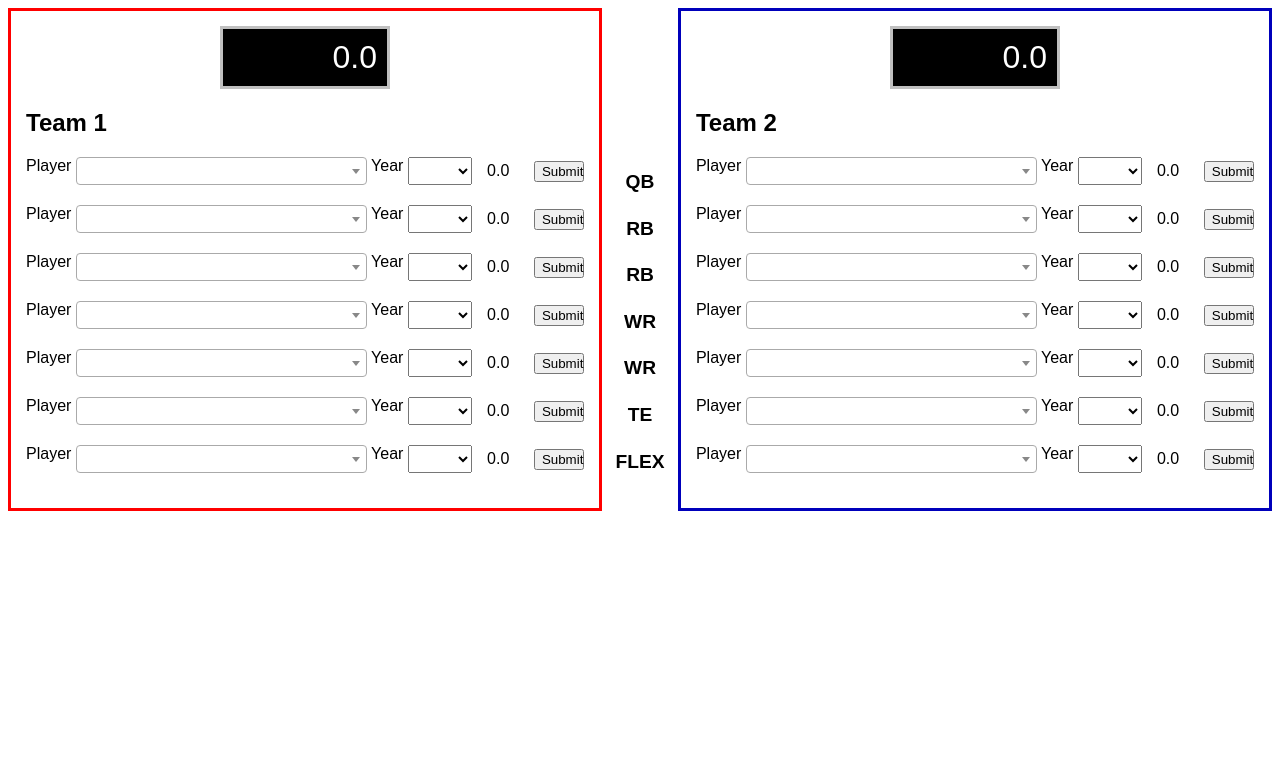
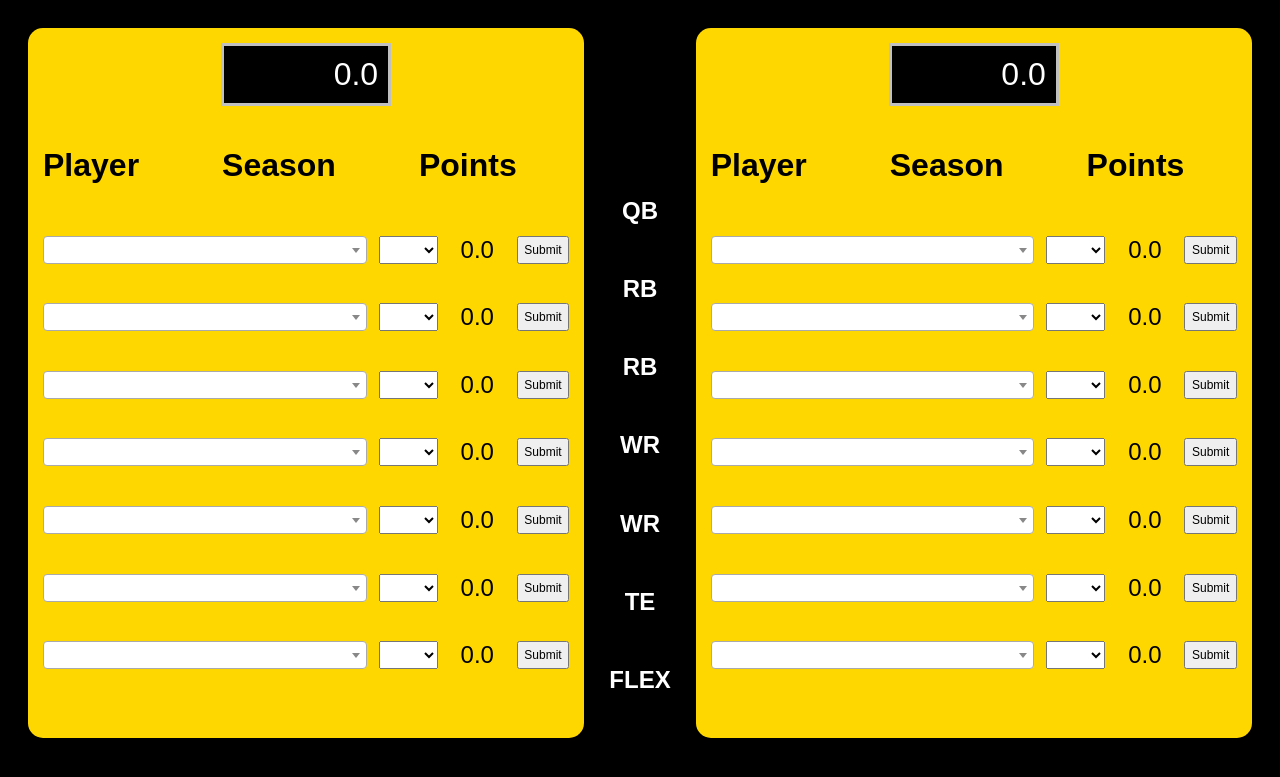
Before and after one commit to ronan-zelta/draft_battles, a Django app: page /play/ in a window 1280 px wide. Shown: the top 777 px of the page. Run offline with Django 4.2, Linux system fonts and the light colour scheme; lists and menus that the app fills with data are empty; some libraries are stand-ins or nearby versions; some web fonts are replaced.

Commit message:
Improved game page UI

```diff
--- a/main/static/main/css/play_game.css
+++ b/main/static/main/css/play_game.css
@@ -1,31 +1,33 @@
+body {
+    background-color: black;
+}
 .container {
     display: flex;
     justify-content: space-between;
 }
 .team-section {
-    width: 100%;
+    width: 45%;
+    height: 85vh;
     padding: 15px;
+    background-color: gold;
+    margin: 20px;
+    border-radius: 15px;
 }
-.red-team {
-    border: 3px solid red;
-}
-.blue-team {
-    border: 3px solid rgb(0, 0, 187);
-}
-.player-year-pair {
+.player-row {
     display: flex;
     justify-content: space-between;
     align-items: center;
     margin-bottom: 20px;
     margin-top: 20px;
+    height: 7%;
 }
 .dropdowns {
     display: flex;
     justify-content: space-between;
-    width: 80%;
+    width: 75%;
 }
 .player-dropdowns {
-    width: 85%;
+    width: 82%;
 }
 .year-dropdowns {
     width: 15%;
@@ -35,9 +37,6 @@
 }
 .year-label{
     padding: 0 1% 0 1%;
-}
-select {
-    width: 40%;
 }
 .scoreboard-container {
     background-color: black;
@@ -54,7 +53,7 @@ select {
     font-family: '60s Scoreboard', sans-serif;
 }
 .player-score {
-    margin-right: 10px;
+    font-size: 1.5em;
 }
 
 .positions {
@@ -62,11 +61,18 @@ select {
     flex-direction: column;
     justify-content: space-between;
     align-items: center;
-    width: 10%;
-    padding: 0 10px;
+    width: 5%;
+    padding: 0 5px;
     border-left: none;
     border-right: none;
+    color: white;
 }
+.header-section {
+    display: flex;
+    justify-content: space-between;
+    margin-right: 10%;
+}
+
 .position-header {
     height: 140px;
 }
@@ -74,13 +80,15 @@ select {
     height: 15px;
 }
 .position {
-    font-size: 1.2em;
+    font-size: 1.5em;
     font-weight: bold;
     margin: 2% 0;
 }
 
 button {
-    width: 9%;
+    width: 10%;
+    padding: 5px 0px;
+    font-size: 0.75em;
 }
 
 .remove-button {
--- a/main/templates/main/play_game.html
+++ b/main/templates/main/play_game.html
@@ -25,15 +25,17 @@
             <div class="scoreboard-container">
                 <div class="scoreboard ui-scoreboard" id="team1_points_total">0.0</div>
             </div>
-            <h2>Team 1</h2>
+            <div class="header-section">
+                <h1>Player</h1>
+                <h1>Season</h1>
+                <h1>Points</h1>
+            </div>
 
             {% for pos in positions_list %}
-            <div class="player-year-pair">
+            <div class="player-row">
                 <div class="dropdowns">
-                    <label class="player-label">Player</label>
                     <select class="player-dropdowns" id="team1_player_{{ forloop.counter }}" name="team1_player_{{ forloop.counter }}"  data-pos={{pos}}></select>
 
-                    <label class="year-label">Year</label>
                     <select class="year-dropdowns" id="team1_year_{{ forloop.counter }}" name="team1_year_{{ forloop.counter }}"></select>
                 </div>
 
@@ -59,15 +61,17 @@
             <div class="scoreboard-container">
                 <div class="scoreboard ui-scoreboard" id="team2_points_total">0.0</div>
             </div>
-            <h2>Team 2</h2>
+            <div class="header-section">
+                <h1>Player</h1>
+                <h1>Season</h1>
+                <h1>Points</h1>
+            </div>
 
             {% for pos in positions_list %}
-            <div class="player-year-pair">
+            <div class="player-row">
                 <div class="dropdowns">
-                    <label class="player-label">Player</label>
                     <select class="player-dropdowns" id="team2_player_{{ forloop.counter }}" name="team2_player_{{ forloop.counter }}" data-pos={{pos}}></select>
 
-                    <label class="year-label">Year</label>
                     <select class="year-dropdowns" id="team2_year_{{ forloop.counter }}" name="team2_year_{{ forloop.counter }}"></select>
                 </div>
 
```
